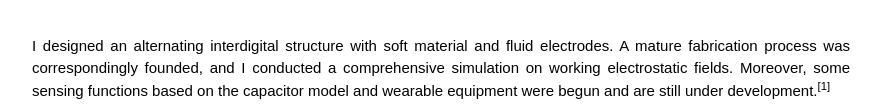
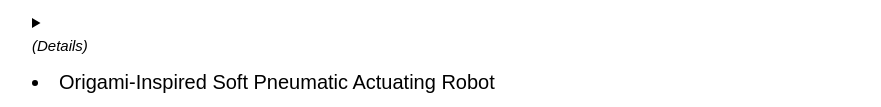
Before and after one commit to shenhayi/Melo-Wang.github.io, a plain HTML site: page index.html in a window 1280 px wide. Shown: the part 1573-1680 px from the top of the page, without its empty margins (274-1155 px from the left). Drawn offline with Linux system fonts and the light colour scheme.

Commit message:
Add files via upload

```diff
--- a/index.html
+++ b/index.html
@@ -150,6 +150,7 @@
         <p class="w3-center">
         <img style="width:40%;" src="data/damage1.png">&nbsp&nbsp&nbsp&nbsp <img style="width:43%;" src="data/demo1.JPG">
       </p>
+      <details><summary><dt><em>(Details)</em></dt></summary>
       </p>
         <p class="w3-justify">
           <br>
@@ -198,6 +199,7 @@
         </cite>
         <br><br>
       </p>
+    </details>
 
 
 
```
